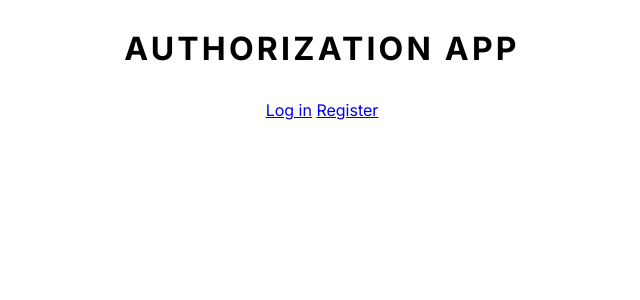
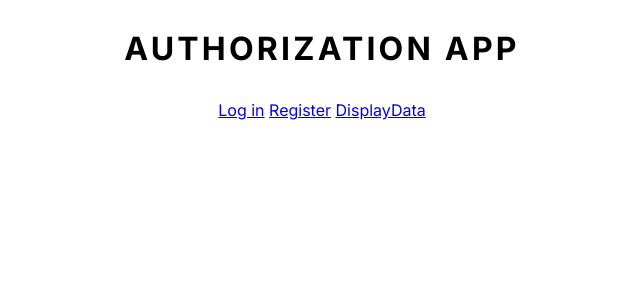
Before and after one commit to CJ484/LogInForm, a Next.js app: page / in a window 1280 px wide. Shown: the top 300 px of the page, without its empty margins (318-958 px from the left). Built offline with nearby package versions, Linux system fonts and the light colour scheme.

Commit message:
Add links and go back functionality to pages

```diff
--- a/app/page.tsx
+++ b/app/page.tsx
@@ -15,6 +15,10 @@ const Home = () => {
         <Link href="/pages/register">
           Register
         </Link>
+        {" "}
+        <Link href="/pages/displaydata">
+          DisplayData
+        </Link>
       </div>
     </main>
   );
--- a/app/pages/displaydata/page.tsx
+++ b/app/pages/displaydata/page.tsx
@@ -1,5 +1,6 @@
 
 import { PrismaClient } from "@prisma/client";
+import Link from "next/link";
 
 const DisplayDataPage = () => {
   const prisma = new PrismaClient();
@@ -21,6 +22,9 @@ const DisplayDataPage = () => {
 
   return (
     <div>
+      <Link href="/">
+        Go back
+      </Link>
       <h1>Display Data</h1>
       {allUsers()}
     </div>
--- a/app/pages/login/page.tsx
+++ b/app/pages/login/page.tsx
@@ -1,8 +1,10 @@
 import { UserLogIn } from "@/app/Component";
+import Link from "next/link";
 
 const login = () => {
   return (
     <div>
+      <Link href="/">Go back</Link>
       <UserLogIn />
     </div>
   );
```
Also changed, not shown: app/pages/register/page.tsx (+6 -4 lines).
